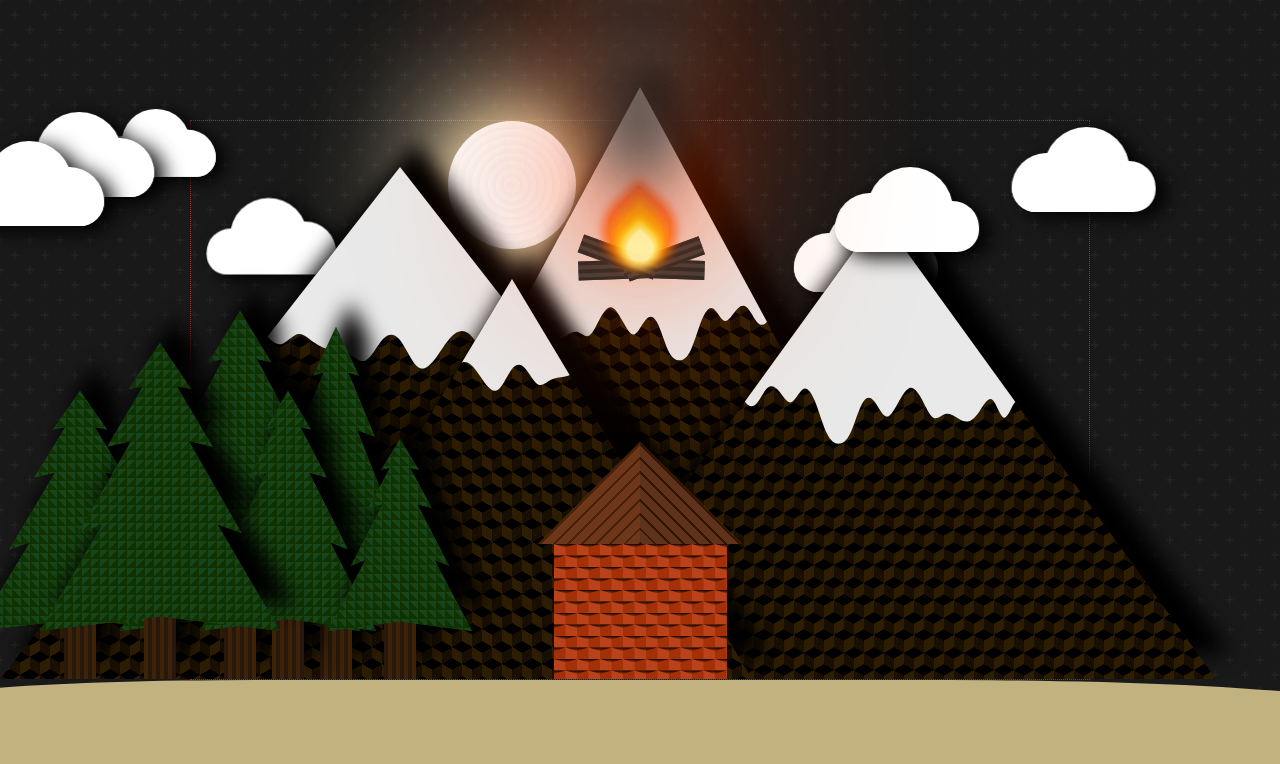
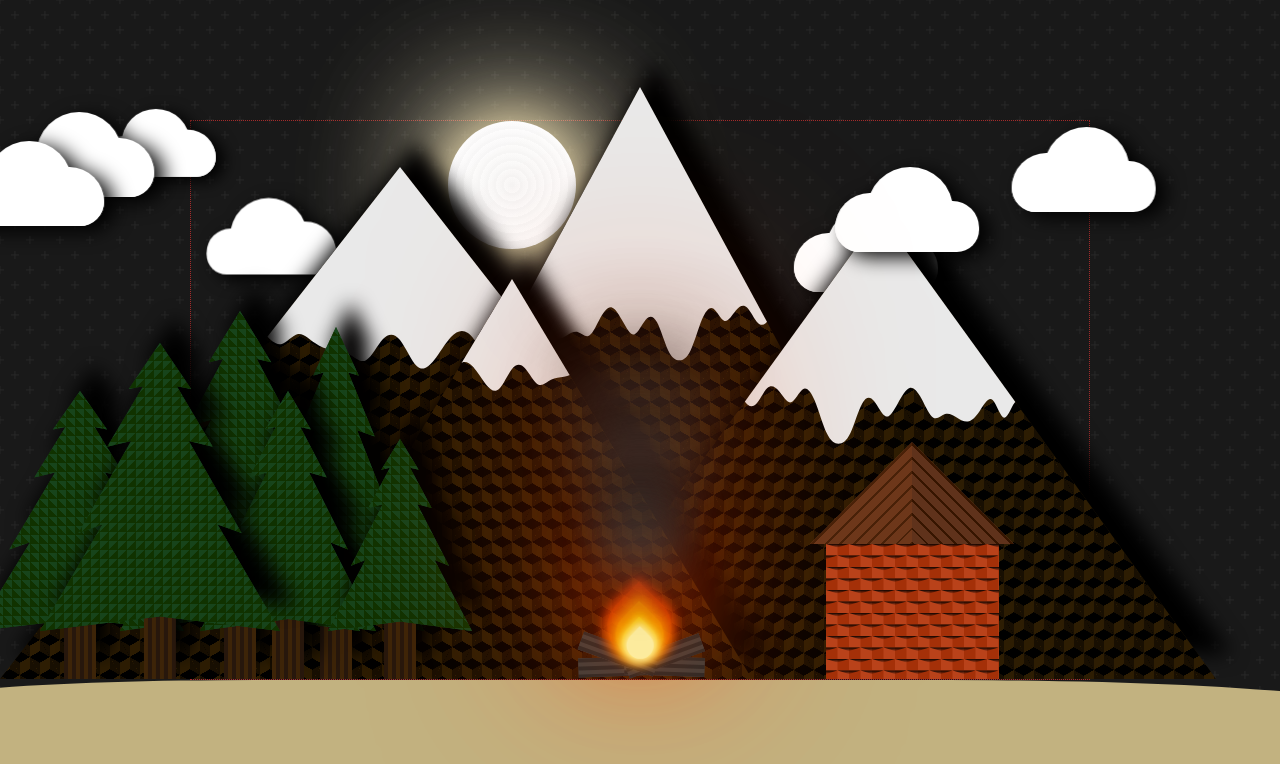
Before and after one commit to kauer3/papercut, a Next.js app: page / in a window 1280 px wide. Shown: the top 764 px of the page. Built offline with nearby package versions, Linux system fonts and the light colour scheme.

Commit message:
Update ground level components

```diff
--- a/components/fire.tsx
+++ b/components/fire.tsx
@@ -48,13 +48,15 @@ const smoke = keyframes`
 `;
 
 const FireWrapper = styled.div`
+  position: absolute;
+  align-self: center;
+  bottom: 0;
   display: flex;
   justify-content: center;
   align-items: flex-end;
   z-index: 20;
   margin-top: auto;
   width: fit-content;
-  align-self: center;
   /* translate: 15em; */
   filter: drop-shadow(0 -25px 100px orangered);
   transition: .2s ease-out;
--- a/components/house.tsx
+++ b/components/house.tsx
@@ -1,14 +1,16 @@
 import styled, { keyframes } from 'styled-components'
 
 const HouseContainer = styled.div`
-  /* position: absolute; */
+  position: absolute;
+  align-self: center;
+  bottom: 0;
+  translate: 17em 0;
   display: flex;
   flex-direction: column;
   justify-content: center;
   align-items: center;
   z-index: 20;
   margin-top: auto;
-  bottom: 0;
   /* right: 0; */
   /* translate: -100%; */
 `
```
Also changed, not shown: components/tree.tsx (indentation only).
